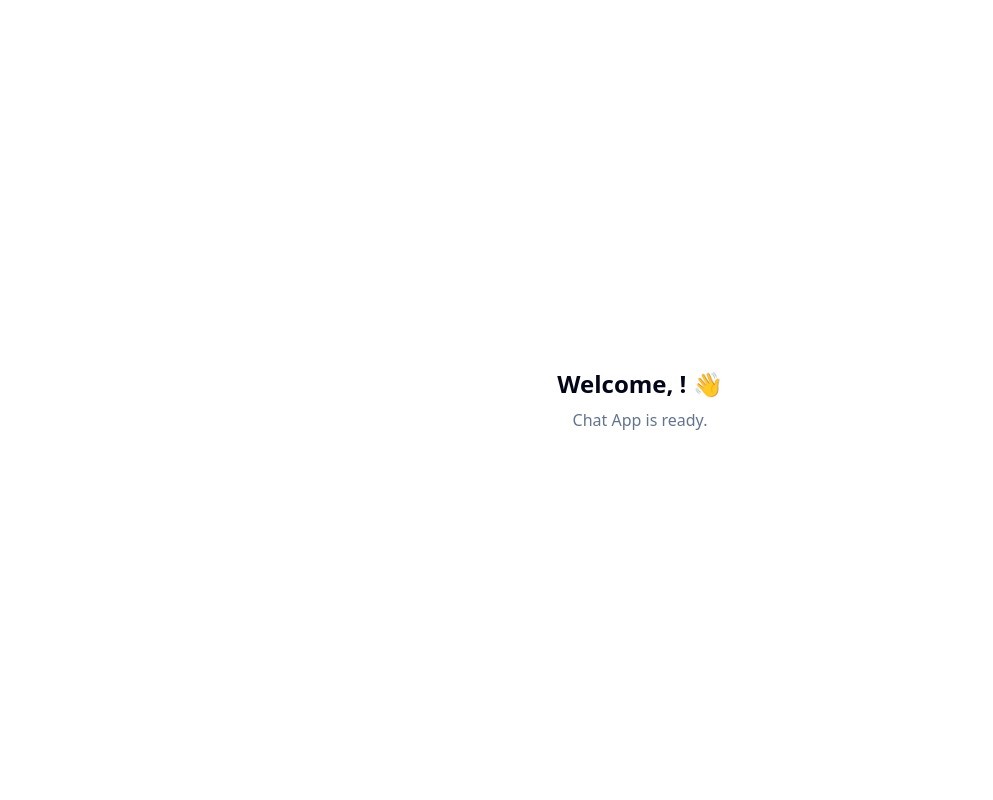
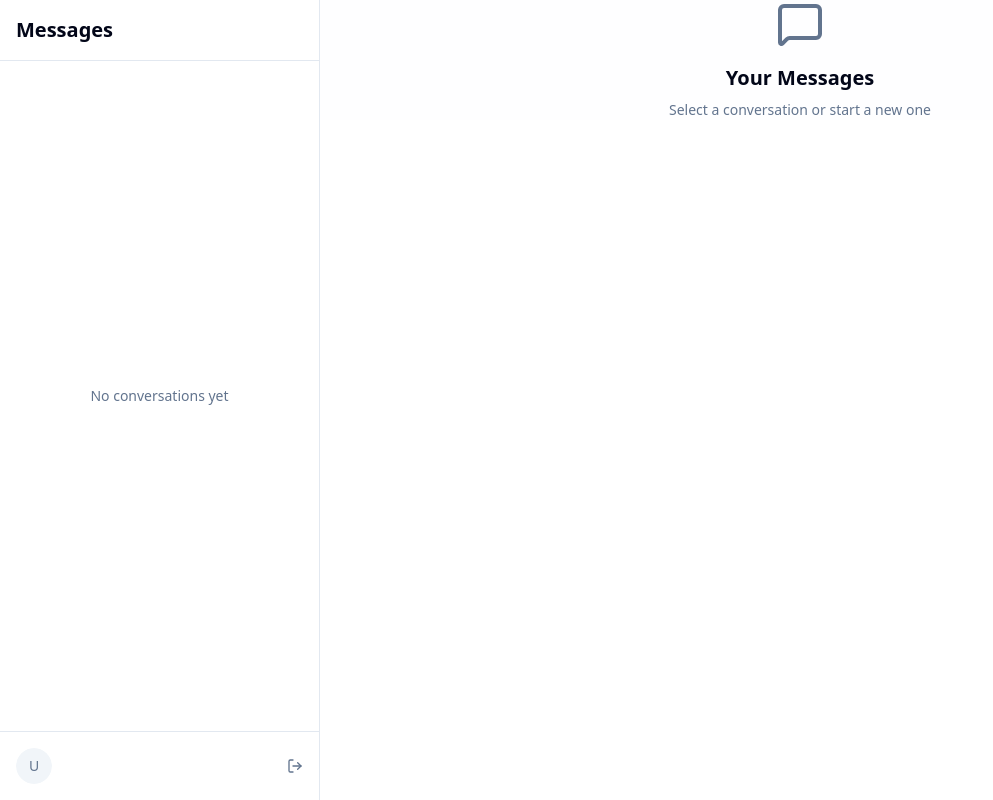
Before and after one commit to NIHHHHHHHHHHH/chat-app, a Next.js app: page / in a window 1280 px wide. Shown: the whole page, without its empty margins (0-993 px from the left). Built offline with nearby package versions, Linux system fonts and the light colour scheme; no server answers.

Commit message:
feat: add main app layout with sidebar shell

```diff
--- /dev/null
+++ b/app/(root)/layout.tsx
@@ -0,0 +1,23 @@
+
+// This layout wraps all pages inside the (root) group
+// It shows the sidebar on every page
+
+import Sidebar from "@/components/sidebar/Sidebar";
+
+export default function RootLayout({
+  children,
+}: {
+  children: React.ReactNode;
+}) {
+  return (
+
+    <div className="flex h-screen overflow-hidden">
+      {/* Sidebar — fixed width on left */}
+      <Sidebar />
+      {/* Main content — takes remaining space */}
+      <main className="flex-1 overflow-hidden">
+        {children}
+      </main>
+    </div>
+  );
+}
--- /dev/null
+++ b/app/(root)/page.tsx
@@ -0,0 +1,35 @@
+
+"use client";
+
+import { useUser } from "@clerk/nextjs";
+import { useMutation } from "convex/react";
+import { api } from "@/convex/_generated/api";
+import { useEffect } from "react";
+import ChatArea from "@/components/chat/ChatArea";
+
+export default function Home() {
+  const { user, isLoaded } = useUser();
+  const upsertUser = useMutation(api.users.upsertUser);
+
+  useEffect(() => {
+    if (isLoaded && user) {
+      upsertUser({
+        clerkId: user.id,
+        name: user.fullName || user.username || "Anonymous",
+        email: user.emailAddresses[0]?.emailAddress || "",
+        imageUrl: user.imageUrl,
+      });
+    }
+  }, [isLoaded, user, upsertUser]);
+
+  if (!isLoaded) {
+    return (
+      <div className="flex items-center justify-center h-full">
+        <p className="text-muted-foreground">Loading...</p>
+      </div>
+    );
+  }
+
+  // Now we just show ChatArea — sidebar is in layout.tsx
+  return <ChatArea />;
+}
--- a/app/page.tsx
+++ /dev/null
@@ -1,51 +0,0 @@
-
-"use client";
-
-import { useUser } from "@clerk/nextjs";
-import { useMutation } from "convex/react";
-import { api } from "@/convex/_generated/api";
-import { useEffect } from "react";
-
-export default function Home() {
-  // useUser() gives us the logged-in user's info from Clerk
-  const { user, isLoaded } = useUser();
-
-  // useMutation lets us call our Convex mutation function
-  const upsertUser = useMutation(api.users.upsertUser);
-
-  useEffect(() => {
-    // Wait until Clerk has loaded the user info
-    // Then sync the user to our Convex database
-    if (isLoaded && user) {
-      upsertUser({
-        clerkId: user.id,
-        name: user.fullName || user.username || "Anonymous",
-        email: user.emailAddresses[0]?.emailAddress || "",
-        imageUrl: user.imageUrl,
-      });
-    }
-  }, [isLoaded, user, upsertUser]);
-  // The array above means "run this effect when these values change"
-
-  // Show loading state while Clerk loads
-  if (!isLoaded) {
-    return (
-      <div className="flex items-center justify-center h-screen">
-        <p className="text-muted-foreground">Loading...</p>
-      </div>
-    );
-  }
-
-  return (
-    <div className="flex items-center justify-center h-screen">
-      <div className="text-center">
-        <h1 className="text-2xl font-bold mb-2">
-          Welcome, {user?.firstName}! 👋
-        </h1>
-        <p className="text-muted-foreground">
-          Chat App is ready.
-        </p>
-      </div>
-    </div>
-  );
-}
--- /dev/null
+++ b/components/chat/ChatArea.tsx
@@ -0,0 +1,27 @@
+
+"use client";
+
+import { MessageSquare } from "lucide-react";
+
+export default function ChatArea() {
+  return (
+    // Takes all remaining width after sidebar
+    // flex items-center justify-center = center the content
+    <div className="flex-1 flex items-center justify-center bg-muted/10">
+      <div className="text-center">
+
+        {/* Icon */}
+        <MessageSquare className="h-12 w-12 text-muted-foreground mx-auto mb-4" />
+
+        {/* Message */}
+        <h2 className="text-xl font-semibold mb-2">
+          Your Messages
+        </h2>
+        <p className="text-muted-foreground text-sm">
+          Select a conversation or start a new one
+        </p>
+
+      </div>
+    </div>
+  );
+}
--- /dev/null
+++ b/components/sidebar/Sidebar.tsx
@@ -0,0 +1,88 @@
+
+"use client";
+
+import { useUser, useClerk } from "@clerk/nextjs";
+import { LogOut } from "lucide-react";
+import {
+  Avatar,
+  AvatarFallback,
+  AvatarImage,
+} from "@/components/ui/avatar";
+
+export default function Sidebar() {
+  // Get logged in user info from Clerk
+  const { user } = useUser();
+
+  // useClerk gives us the signOut function
+  const { signOut } = useClerk();
+
+  // Get the first letter of user's name for avatar fallback
+  // If name is "John Doe" → fallback is "J"
+  const avatarFallback =
+    user?.firstName?.charAt(0) ||
+    user?.fullName?.charAt(0) ||
+    user?.emailAddresses[0]?.emailAddress?.charAt(0) ||
+    "U";
+
+  return (
+    // Sidebar container
+    // h-screen = full height, flex-col = stack items vertically
+    // border-r = right border to separate from chat area
+    <div className="w-80 h-screen bg-background border-r flex flex-col">
+
+      {/* ── TOP SECTION: App title ── */}
+      <div className="p-4 border-b">
+        <h1 className="text-xl font-bold">Messages</h1>
+      </div>
+
+      {/* ── MIDDLE SECTION: Conversations list ── */}
+      {/* flex-1 means this section takes all remaining space */}
+      <div className="flex-1 overflow-y-auto">
+        {/* We will add conversation list here in Phase 6 */}
+        <div className="flex items-center justify-center h-full">
+          <p className="text-sm text-muted-foreground">
+            No conversations yet
+          </p>
+        </div>
+      </div>
+
+      {/* ── BOTTOM SECTION: Current user profile ── */}
+      {/* mt-auto pushes this to the bottom */}
+      <div className="p-4 border-t flex items-center gap-3">
+
+        {/* User Avatar */}
+        <Avatar className="h-9 w-9">
+          <AvatarImage
+            src={user?.imageUrl}
+            alt={user?.fullName || "User"}
+          />
+          {/* Fallback shows first letter if image fails to load */}
+          <AvatarFallback>{avatarFallback}</AvatarFallback>
+        </Avatar>
+
+        {/* User Name and Email */}
+        <div className="flex-1 min-w-0">
+          {/* truncate cuts off long names with ... */}
+          <p className="text-sm font-medium truncate">
+            {user?.fullName ||
+              user?.firstName ||
+              user?.emailAddresses[0]?.emailAddress}
+          </p>
+          <p className="text-xs text-muted-foreground truncate">
+            {user?.emailAddresses[0]?.emailAddress}
+          </p>
+        </div>
+
+        {/* Sign Out Button */}
+        <button
+          onClick={() => signOut()}
+          className="text-muted-foreground hover:text-foreground transition-colors"
+          title="Sign out"
+        >
+          <LogOut className="h-4 w-4" />
+        </button>
+
+      </div>
+    </div>
+  );
+}
--- /dev/null
+++ b/components/ui/avatar.tsx
@@ -0,0 +1,109 @@
+"use client"
+
+import * as React from "react"
+import { Avatar as AvatarPrimitive } from "radix-ui"
+
+import { cn } from "@/lib/utils"
+
+function Avatar({
+  className,
+  size = "default",
+  ...props
+}: React.ComponentProps<typeof AvatarPrimitive.Root> & {
+  size?: "default" | "sm" | "lg"
+}) {
+  return (
+    <AvatarPrimitive.Root
+      data-slot="avatar"
+      data-size={size}
+      className={cn(
+        "group/avatar relative flex size-8 shrink-0 overflow-hidden rounded-full select-none data-[size=lg]:size-10 data-[size=sm]:size-6",
+        className
+      )}
+      {...props}
+    />
+  )
+}
+
+function AvatarImage({
+  className,
+  ...props
+}: React.ComponentProps<typeof AvatarPrimitive.Image>) {
+  return (
+    <AvatarPrimitive.Image
+      data-slot="avatar-image"
+      className={cn("aspect-square size-full", className)}
+      {...props}
+    />
+  )
+}
+
+function AvatarFallback({
+  className,
+  ...props
+}: React.ComponentProps<typeof AvatarPrimitive.Fallback>) {
+  return (
+    <AvatarPrimitive.Fallback
+      data-slot="avatar-fallback"
+      className={cn(
+        "bg-muted text-muted-foreground flex size-full items-center justify-center rounded-full text-sm group-data-[size=sm]/avatar:text-xs",
+        className
+      )}
+      {...props}
+    />
+  )
+}
+
+function AvatarBadge({ className, ...props }: React.ComponentProps<"span">) {
+  return (
+    <span
+      data-slot="avatar-badge"
+      className={cn(
+        "bg-primary text-primary-foreground ring-background absolute right-0 bottom-0 z-10 inline-flex items-center justify-center rounded-full ring-2 select-none",
+        "group-data-[size=sm]/avatar:size-2 group-data-[size=sm]/avatar:[&>svg]:hidden",
+        "group-data-[size=default]/avatar:size-2.5 group-data-[size=default]/avatar:[&>svg]:size-2",
+        "group-data-[size=lg]/avatar:size-3 group-data-[size=lg]/avatar:[&>svg]:size-2",
+        className
+      )}
+      {...props}
+    />
+  )
+}
+
+function AvatarGroup({ className, ...props }: React.ComponentProps<"div">) {
+  return (
+    <div
+      data-slot="avatar-group"
+      className={cn(
+        "*:data-[slot=avatar]:ring-background group/avatar-group flex -space-x-2 *:data-[slot=avatar]:ring-2",
+        className
+      )}
+      {...props}
+    />
+  )
+}
+
+function AvatarGroupCount({
+  className,
+  ...props
+}: React.ComponentProps<"div">) {
+  return (
+    <div
+      data-slot="avatar-group-count"
+      className={cn(
+        "bg-muted text-muted-foreground ring-background relative flex size-8 shrink-0 items-center justify-center rounded-full text-sm ring-2 group-has-data-[size=lg]/avatar-group:size-10 group-has-data-[size=sm]/avatar-group:size-6 [&>svg]:size-4 group-has-data-[size=lg]/avatar-group:[&>svg]:size-5 group-has-data-[size=sm]/avatar-group:[&>svg]:size-3",
+        className
+      )}
+      {...props}
+    />
+  )
+}
+
+export {
+  Avatar,
+  AvatarImage,
+  AvatarFallback,
+  AvatarBadge,
+  AvatarGroup,
+  AvatarGroupCount,
+}
```
